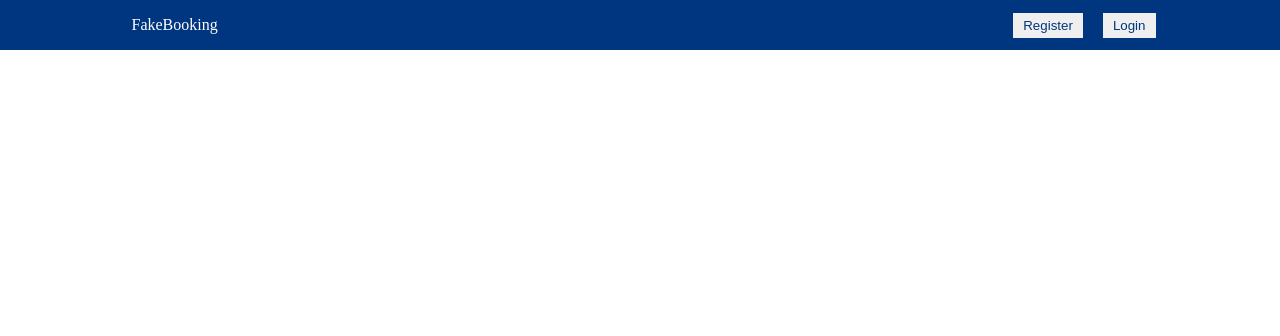
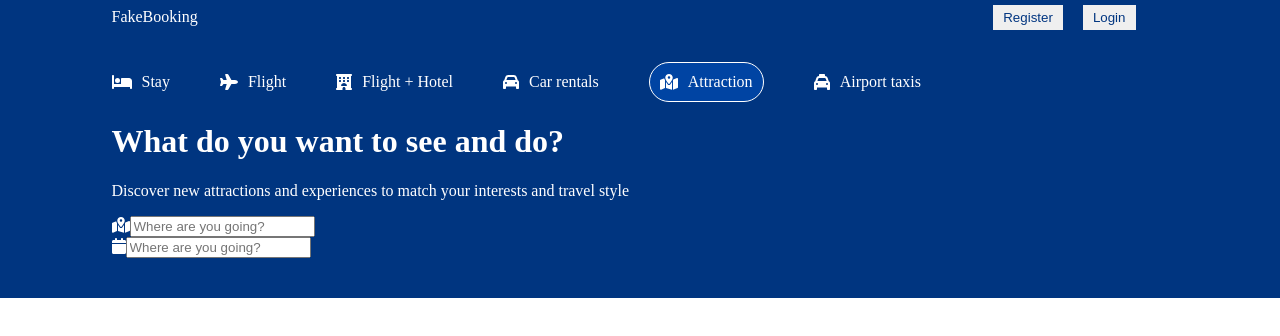
Before and after one commit to quoc73/MDM-final-project, a React (Create React App) app in the folder fe/fe/: page / in a window 1280 px wide. Shown: the top 336 px of the page. Built offline with nearby package versions, Linux system fonts and the light colour scheme.

Commit message:
Tạo header cho trang web

```diff
--- a/fe/fe/package.json
+++ b/fe/fe/package.json
@@ -3,6 +3,10 @@
   "version": "0.1.0",
   "private": true,
   "dependencies": {
+    "@fortawesome/fontawesome-svg-core": "^6.4.0",
+    "@fortawesome/free-regular-svg-icons": "^6.4.0",
+    "@fortawesome/free-solid-svg-icons": "^6.4.0",
+    "@fortawesome/react-fontawesome": "^0.2.0",
     "@testing-library/jest-dom": "^5.16.5",
     "@testing-library/react": "^13.4.0",
     "@testing-library/user-event": "^13.5.0",
--- /dev/null
+++ b/fe/fe/src/component/header/header.css
@@ -0,0 +1,40 @@
+.header{
+    background-color: #003580;
+    color: white;
+    display: flex;
+    justify-content: center;
+    margin-left: -48px;
+    margin-right: -15px;
+}
+.headerContainer{
+    margin: 20px 0px 40px 0px;
+    width: 100%;
+    max-width: 1024px;
+}
+.headerList{
+    display: flex;
+    gap: 50px;
+}
+.headerListItem{
+    display: flex;
+    align-items: center;
+    gap:10px;
+}
+.headerListItem:hover{
+    padding: 8px;
+    border-radius: 15px;
+    background-color: #0159d4;
+}
+.headerListItem.active{
+    border: 1px solid white;
+    padding: 10px;
+    border-radius: 20px;
+    background-color: #0044a3;
+}
+.headerListItem.active:hover{
+    border: 1px solid white;
+    padding: 10px;
+    border-radius: 20px;
+    background-color: #0159d4;
+    transition: .5s;
+}
--- /dev/null
+++ b/fe/fe/src/component/header/header.jsx
@@ -0,0 +1,57 @@
+import { FontAwesomeIcon } from '@fortawesome/react-fontawesome'
+import { faBed, faCalendar, faCar, faHotel, faMapLocationDot, faPlane, faTaxi} from '@fortawesome/free-solid-svg-icons'
+import "./header.css"
+
+
+const Header = () =>{
+    return <div className="header">
+        <div className="headerContainer">
+            <div className="headerList">
+                <div className="headerListItem ">
+                    <FontAwesomeIcon icon={faBed} />
+                    <span>Stay</span>
+                </div>
+                <div className="headerListItem">
+                    <FontAwesomeIcon icon={faPlane} />
+                    <span>Flight</span>
+                </div>
+                <div className="headerListItem">
+                    <FontAwesomeIcon icon={faHotel} />
+                    <span>Flight + Hotel</span>
+                </div>
+                <div className="headerListItem">
+                    <FontAwesomeIcon icon={faCar} />
+                    <span>Car rentals</span>
+                </div>
+                <div className="headerListItem active">
+                    <FontAwesomeIcon icon={faMapLocationDot} />
+                    <span>Attraction</span>
+                </div>
+                <div className="headerListItem">
+                    <FontAwesomeIcon icon={faTaxi} />
+                    <span>Airport taxis</span>
+                </div>
+            </div>
+        <div className="searchAttraction">
+                <h1 className="headerTitle">
+                What do you want to see and do?
+                </h1>
+                <p className="headerDescription">
+                Discover new attractions and experiences to match your interests and travel style
+                </p>
+                <div className="headerSearch">
+                    <div className="headerSearchItem">
+                    <FontAwesomeIcon icon={faMapLocationDot} />
+                    <input type="text" placeholder='Where are you going?' className='headerSearchInput'/>
+                    </div>
+                </div>
+                <div className="headerSearchItem">
+                    <FontAwesomeIcon icon={faCalendar} />
+                    <input type="text" placeholder='Where are you going?' className='headerSearchInput'/>
+                    </div>
+                </div>
+        </div>
+        </div>
+}
+
+export default Header
--- a/fe/fe/src/pages/home/home.jsx
+++ b/fe/fe/src/pages/home/home.jsx
@@ -1,8 +1,11 @@
 import Navbar from "../../component/navbar/Navbar"
+import Header from "../../component/header/header"
 import "./home.css"
 const Home = ()=>{
     return (
-        <dir><Navbar /></dir>
+        <div><Navbar />
+        <Header/>
+        </div>
     )
 }
 export default Home
```
Also changed, not shown: 1 other file (tests, documents, lock files or other folders).
